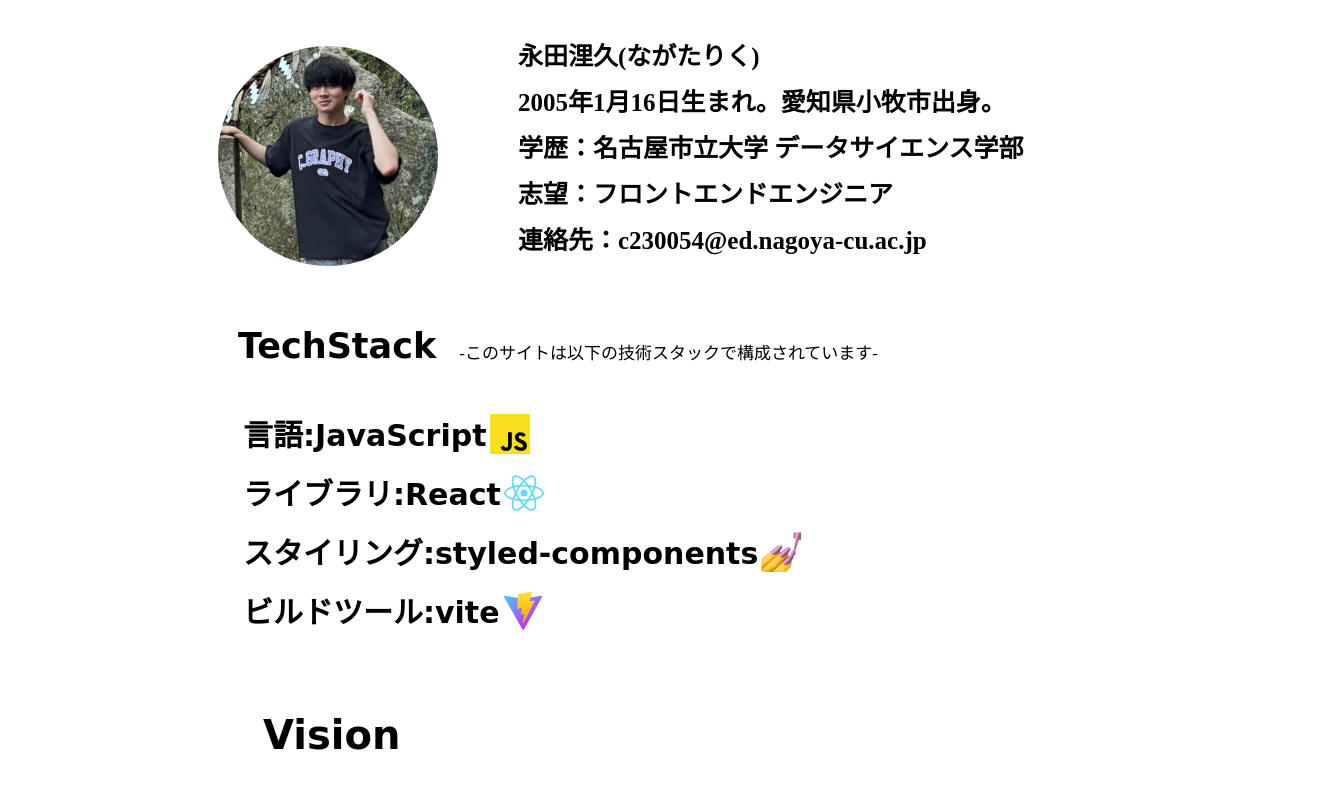
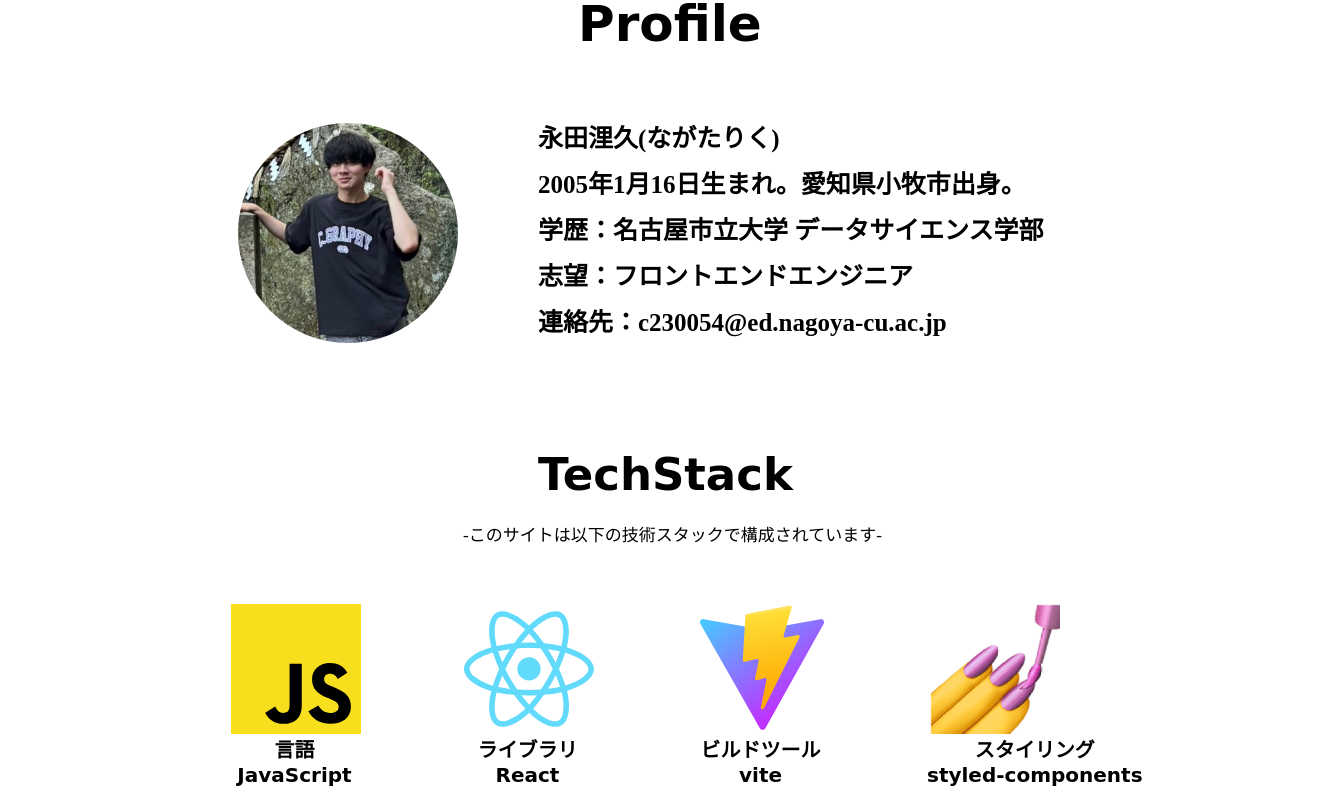
Before and after one commit to aukri1690/portfolio, a React (Vite) app: page / in a window 1280 px wide. Shown: the part 164-960 px from the top of the page, 1319 px wide, since content can reach past the window. Built offline with nearby package versions, Linux system fonts and the light colour scheme.

Commit message:
Header,Profile,TechStackのレイアウトを更新

```diff
--- a/src/components/Header.jsx
+++ b/src/components/Header.jsx
@@ -10,7 +10,7 @@ const HeaderContainer = styled.div`
 
 const Title = styled.h2`
     font-size:36px;
-    margin-left:100px;
+    margin-left:70px;
 `;
 
 const IntroduceContainer = styled.div`
--- a/src/components/Profile.jsx
+++ b/src/components/Profile.jsx
@@ -2,9 +2,9 @@ import styled from "styled-components";
 import icon from "../images/icon.jpg";
 
 const Header = styled.h2`
-    font-size:40px;
+    font-size:50px;
     font-family:"Comic Sans MS";
-    margin:15px 0px 15px 255px;
+    margin:50px 0px 50px 570px;
 `;
 
 const ProfileContainer = styled.div`
@@ -16,7 +16,7 @@ const Img = styled.img`
     width:220px;
     height:220px;
     border-radius:50%;
-    margin:25px 40px 0px 210px;
+    margin:20px 40px 0px 230px;
 `;
 
 const InfoContainer = styled.div`
--- a/src/components/TechStack.jsx
+++ b/src/components/TechStack.jsx
@@ -4,69 +4,68 @@ import react from "../images/react.svg";
 import javascript from "../images/javascript.svg";
 import styledcomponents from "../images/styledcomponents.png";
 
-const HeaderContainer = styled.div`
-    display:flex;
-`
+const Header = styled.h2`
+    font-size:45px;
+    font-family:"Comic Sans MS";
+    margin:100px 0px 0px 530px;
+`;
 
 const P = styled.p`
     font-size:17px;
-    margin:73px 0px 0px 23px;
-`
-
-const Header = styled.h2`
-    font-size:35px;
-    font-family:"Comic Sans MS";
-    margin:60px 0px 0px 230px;
+    margin:20px 0px 50px 455px;
 `;
 
-const TechStackContainer = styled.div`
-    display: flex;
-    flex-direction: column;
-    margin:40px 0px 0px 235px;
+const StackContainer = styled.div`
+    display:flex;
+    flex-direction:row;
+    margin:0px 0px 0px 120px;
 `;
-
 
 const SetContainer = styled.div`
     display:flex;
-`
+    flex-direction:column;
+    text-align:center;
+    margin:0px 0px 0px 100px;
+`;
 
 const Strong = styled.strong`
-    font-size:30px;
+    font-size:20px;
     font-family:"Comic Sans MS";
-    margin:5px 0px 10px 0px;
 `;
 
 const Img = styled.img`
-    width:40px;
-    height:40px;
+    width:130px;
+    height:130px;
     margin:8px 0px 0px 3px;
 `;
 
 const TechStack = () => {
     return (
         <>
-        <HeaderContainer>
-        <Header>TechStack</Header>
-        <P>-このサイトは以下の技術スタックで構成されています-</P>
-        </HeaderContainer>
-        <TechStackContainer>
+            <Header>TechStack</Header>
+            <P>-このサイトは以下の技術スタックで構成されています-</P>
+            <StackContainer >
             <SetContainer>
-                <Strong>言語:JavaScript</Strong>
                 <Img src = {javascript}/>
+                <Strong>言語</Strong>
+                <Strong>JavaScript</Strong>
             </SetContainer>
             <SetContainer>
-                <Strong>ライブラリ:React</Strong>
                 <Img src = {react}/>
+                <Strong>ライブラリ</Strong>
+                <Strong>React</Strong>
             </SetContainer>
             <SetContainer>
-                <Strong>スタイリング:styled-components</Strong>
-                <Img src = {styledcomponents}/>
+                <Img src = {vite}/>
+                <Strong>ビルドツール</Strong>
+                <Strong>vite</Strong>
             </SetContainer>
             <SetContainer>
-                <Strong>ビルドツール:vite</Strong>
-                <Img src = {vite}/>
+                <Img src = {styledcomponents}/>
+                <Strong>スタイリング</Strong>
+                <Strong>styled-components</Strong>
             </SetContainer>
-        </TechStackContainer>
+            </StackContainer>
         </>
     );
 };
```
